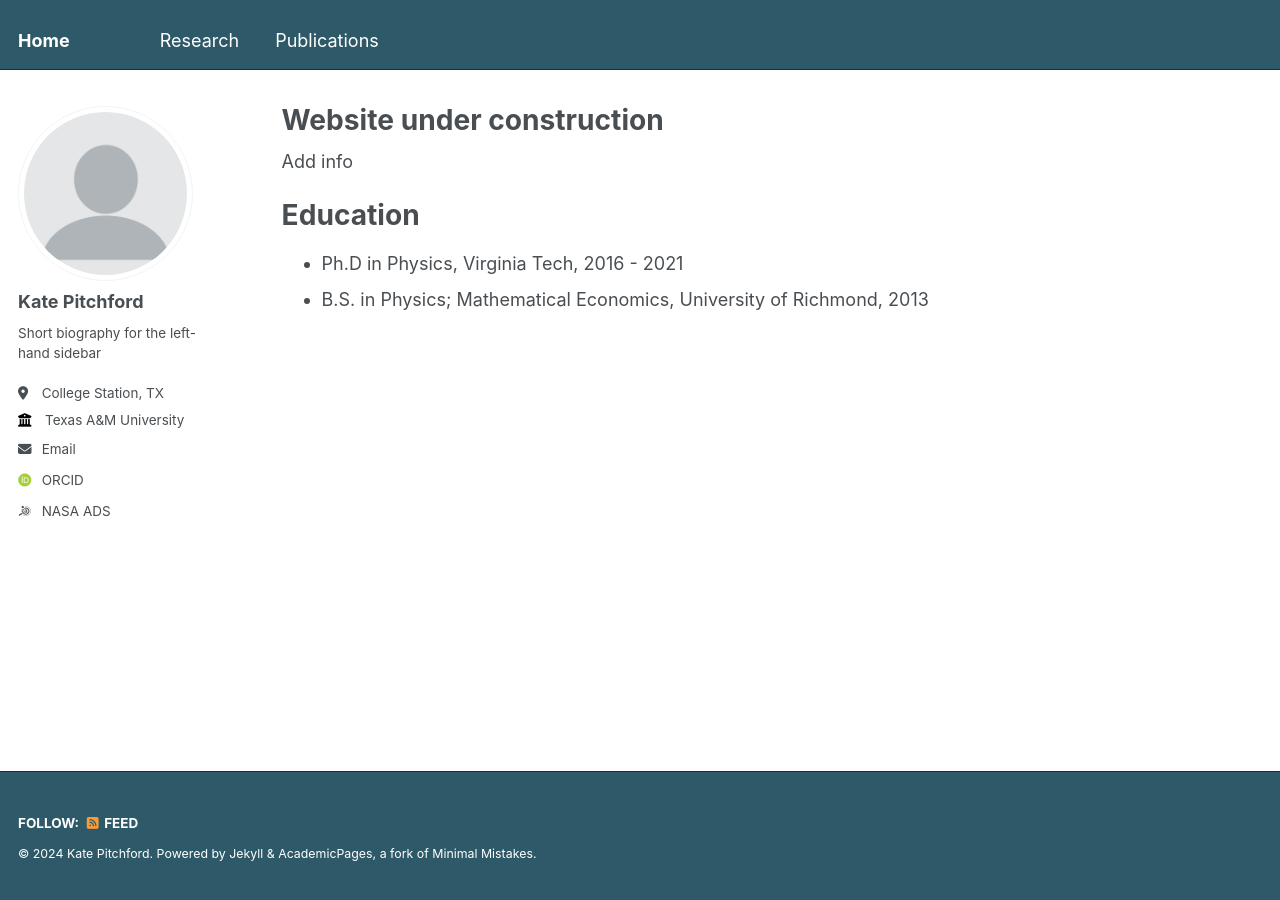
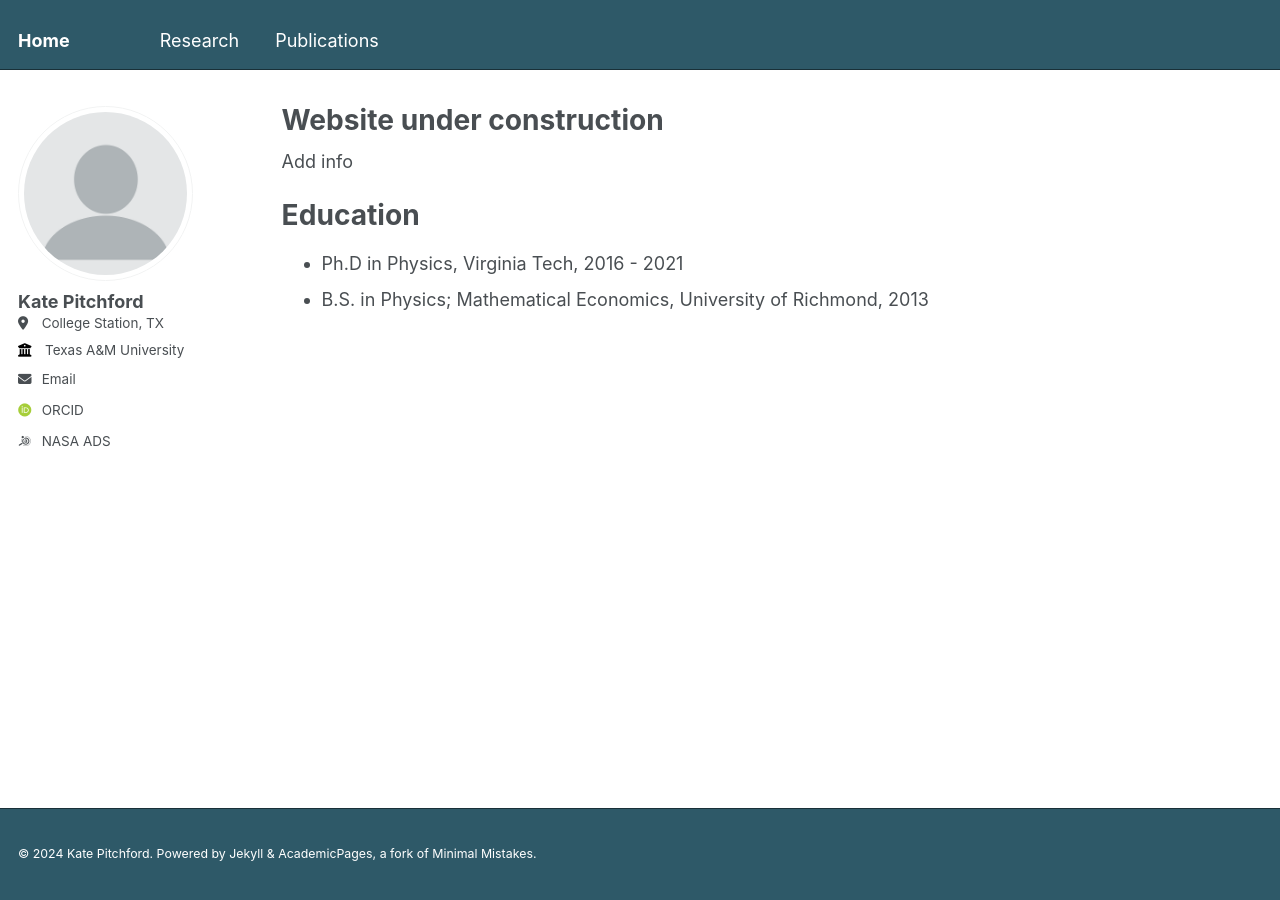
Before and after one commit to lkpitchford/lkpitchford.github.io, a Jekyll site: the page built from _pages/about.md, in a window 1280 px wide. Built offline with Jekyll 4.4.1, drawn with Linux system fonts in a browser that asks for light colours; some web fonts are replaced.

Commit message:
Update _config.yml

```diff
--- a/_config.yml
+++ b/_config.yml
@@ -24,7 +24,7 @@ author:
   avatar           : "profile.png"
   name             : "Kate Pitchford"
   pronouns         : # example: "she/her"
-  bio              : "Short biography for the left-hand sidebar"
+  bio              : # "Short biography for the left-hand sidebar"
   location         : "College Station, TX"
   employer         : "Texas A&M University"
   uri              : # URL
@@ -116,7 +116,7 @@ staticman:
       options:
         format           : "iso8601" # "iso8601" (default), "timestamp-seconds", "timestamp-milliseconds"
 atom_feed:
-  hide                   : false     # change to true to hide the RSS feed in the footer
+  hide                   : true     # change to true to hide the RSS feed in the footer
   path                   : # blank (default) uses feed.xml
 
 
@@ -129,7 +129,7 @@ yandex_site_verification :
 
 # Social Sharing
 twitter:
-  username               : &twitter
+  username               : # &twitter
 facebook:
   username               :
   app_id                 :
```
